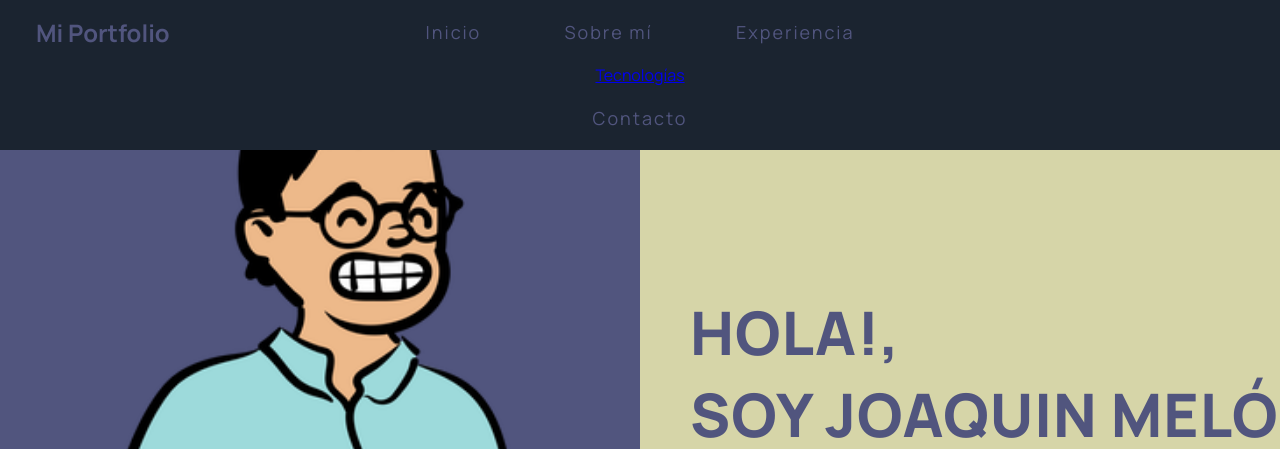
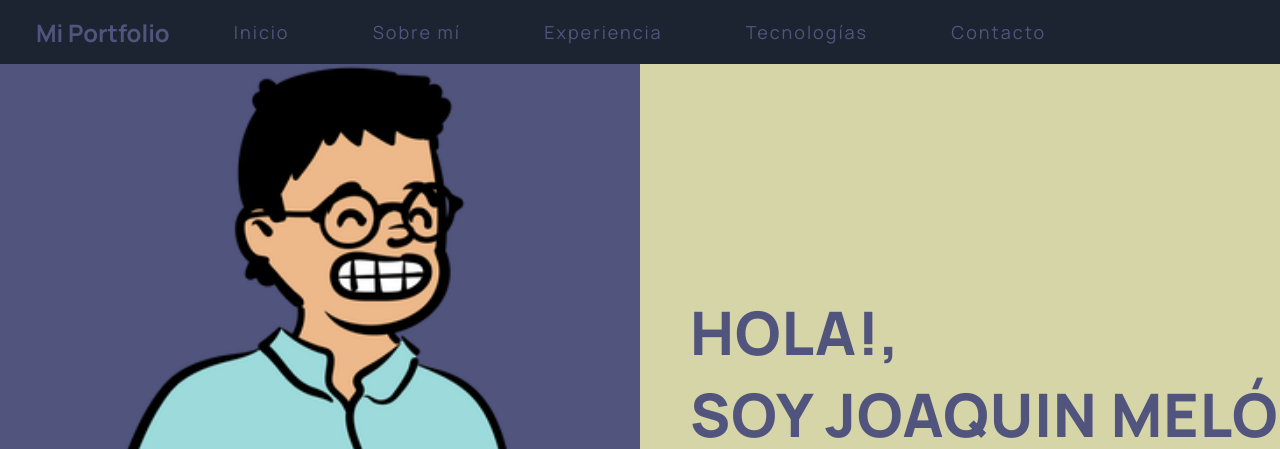
Before and after one commit to JoaquinFranich/portfolio-template, a plain HTML site: page index.html in a window 1280 px wide. Shown: the top 449 px of the page. Drawn offline with nearby package versions, Linux system fonts and the light colour scheme.

Commit message:
pequeño arreglo al encabezado.

```diff
--- a/index.html
+++ b/index.html
@@ -22,7 +22,7 @@
         <li class="menu-item">
           <a href="#projects">Experiencia</a>
         </li>
-        <li>
+        <li class="menu-item">
           <a href="#technologies">Tecnologías</a>
         </li>
         <li class="menu-item">
```
